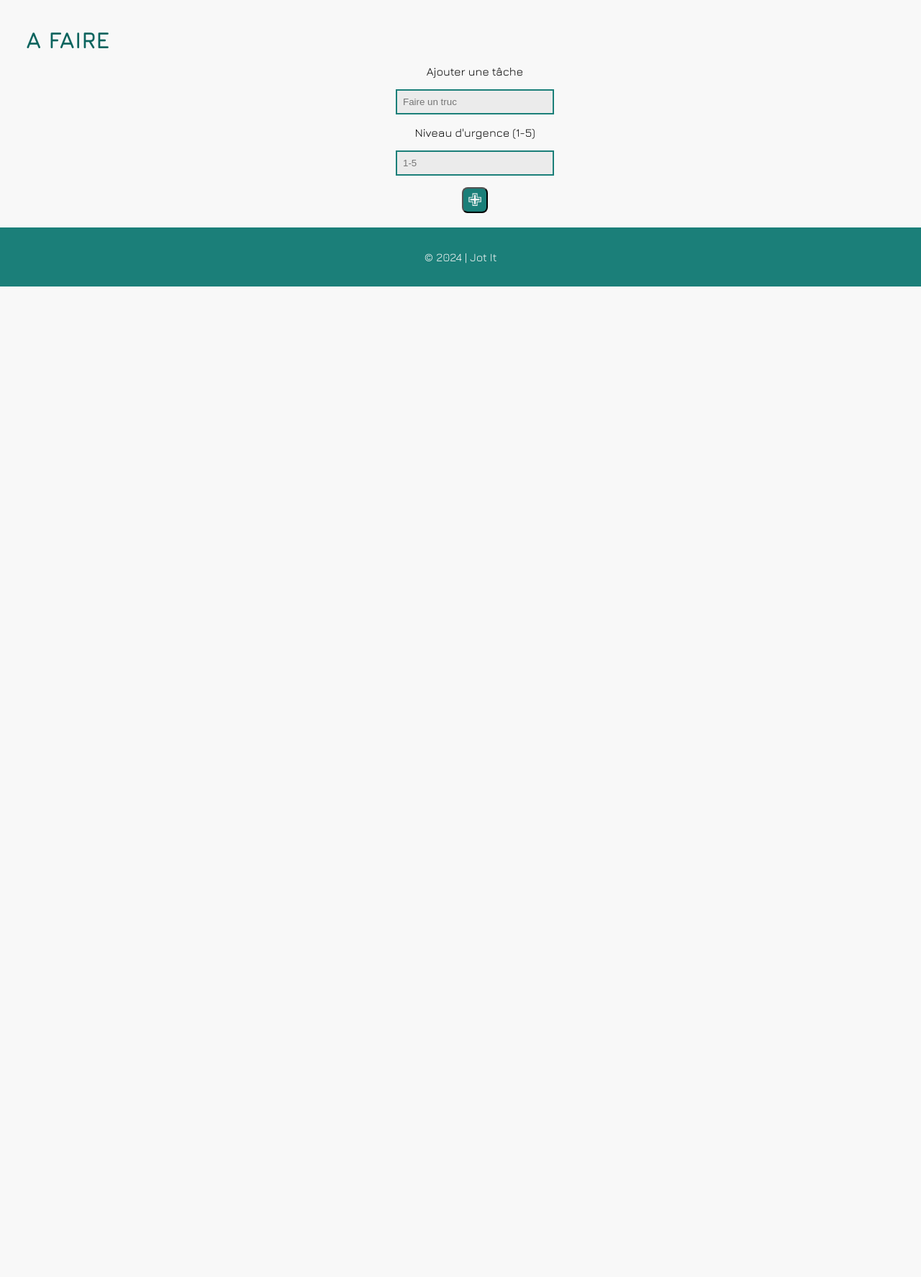
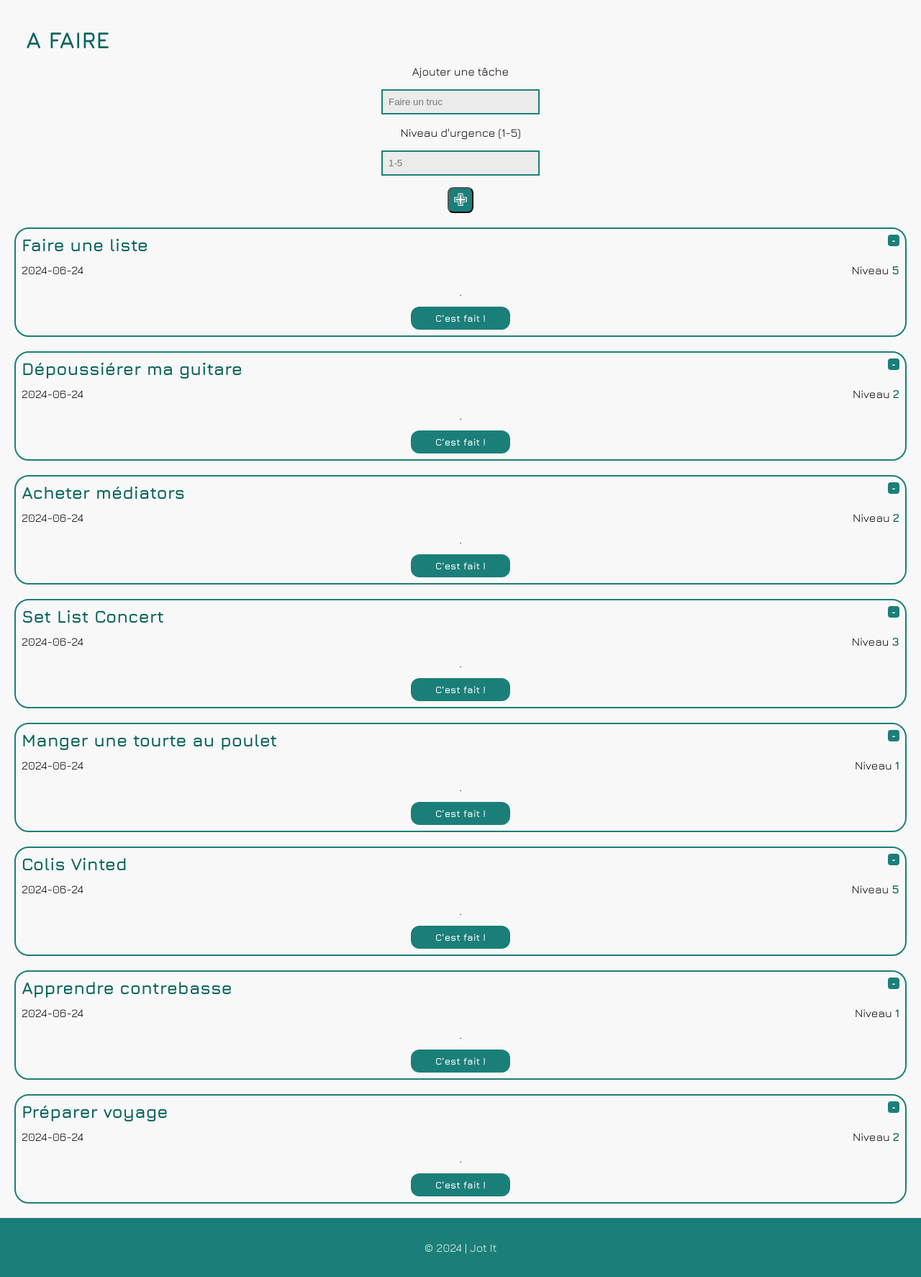
Before and after one commit to sbonnard/to-do-list-app, a PHP site: page / in a window 1280 px wide. Shown: the part 56-1830 px from the top of the page at 72% size. Before the commit the page ends 454 px from the top, so only its background shows below. Run offline with PHP 8.4, Linux system fonts and the light colour scheme; data comes from the database, SQL or seed files in the repository.

Commit message:
database imported and stylized. Still my pen button

```diff
--- a/app/css/style.css
+++ b/app/css/style.css
@@ -1,4 +1,3 @@
-
 :root {
   font-size: 16px;
   --primary: #1B7F79;
@@ -53,7 +52,6 @@ body {
 /* UTILS  */
 
 .container {
-  width: 100%;
   margin: 1.25rem;
 }
 
@@ -120,13 +118,17 @@ body {
   padding: 1rem;
 }
 
+.ttl--small {
+  font-size: 1.5rem;
+}
+
 /* FORM  */
 
 .form {
-display: flex;
-flex-direction: column;
-align-items: center;
-gap: 1rem;
+  display: flex;
+  flex-direction: column;
+  align-items: center;
+  gap: 1rem;
 }
 
 .form__input {
@@ -134,9 +136,6 @@ gap: 1rem;
   padding: 0.5rem;
   border: 2px solid var(--primary);
   background-color: var(--grey50);
-}
-
-.form__label {
 }
 
 .form__submit {
@@ -149,6 +148,53 @@ gap: 1rem;
   border-radius: .5rem;
 }
 
+/* BUTTONS  */
+
+.btn {
+  font-family: 'jura';
+  font-weight: bold;
+  background-color: var(--primary);
+  color: var(--white);
+  border-radius: 0.75rem;
+  width: 8.625rem;
+  padding: 0.5rem;
+}
+
+.btn--minus {
+  content: '';
+  font-weight: bold;
+  color: white;
+  width: 1rem;
+  height: 1rem;
+  border-radius: 0.25rem;
+  background-color: var(--primary);
+}
+
+/* TASK  */
+
+.task {
+  display: flex;
+  flex-direction: column;
+  align-items: center;
+  border: 2px solid var(--primary);
+  padding: 0.5rem;
+  border-radius: 1.25rem;
+  margin: 1.25rem 0;
+  gap: 0.75rem;
+}
+
+.task__number {
+  font-weight: bold;
+  color: var(--dark-primary);
+}
+
+.task__content {
+  display: flex;
+  justify-content: space-between;
+  width: 100%;
+  margin: 0 0.5rem;
+}
+
 /* FOOTER  */
 
 .footer {
--- a/app/index.php
+++ b/app/index.php
@@ -1,5 +1,18 @@
 <?php
 
+try {
+    $dbCo = new PDO(
+        'mysql:host=db;dbname=jotit_doit;charset=utf8',
+        'app-crud',
+        'dwwm2024'
+    );
+    $dbCo->setAttribute(
+        PDO::ATTR_DEFAULT_FETCH_MODE,
+        PDO::FETCH_ASSOC
+    );
+} catch (EXCEPTION $error) {
+    die('Échec de la connexion à la base de donnée.' . $error->getMessage());
+}
 ?>
 
 <!DOCTYPE html>
@@ -44,6 +57,25 @@
             <input class="form__input" type="text" placeholder="1-5" required>
             <input class="form__submit" type="submit" value="✙">
         </form>
+        <section>
+            <ul>
+                <?php
+                $query = $dbCo->query("SELECT name, date, emergency_level
+FROM task;");
+                $tasks = $query->fetchAll();
+
+                foreach ($tasks as $task) {
+                    echo '<li class="task">'
+                    . '<div class="task__content"><h3 class="ttl ttl--small">' . $task['name'] . '</h3>'
+                    . '<button class="btn--minus">-</button></div>'
+                    . '<div class="task__content"><p>' . $task['date'] . '</p>'
+                    . '<p>Niveau <span class="task__number">' . $task['emergency_level'] . '</span></p></div>
+                    .<button class="btn">C’est fait !</button></li>';
+                }
+                ?>
+            </ul>
+            <!-- <img src="./img/minus-btn.svg" alt="Bouton de suppression de tâche"> -->
+        </section>
     </main>
 
     <footer class="footer">© 2024 | Jot It</footer>
--- a/sql/queries.sql
+++ b/sql/queries.sql
@@ -32,3 +32,6 @@ VALUES ('Apprendre contrebasse', CURDATE(), 1);
 
 INSERT INTO task (name, date, emergency_level)
 VALUES ('Préparer voyage', CURDATE(), 2);
+
+SELECT name, date, emergency_level
+FROM task;
```
